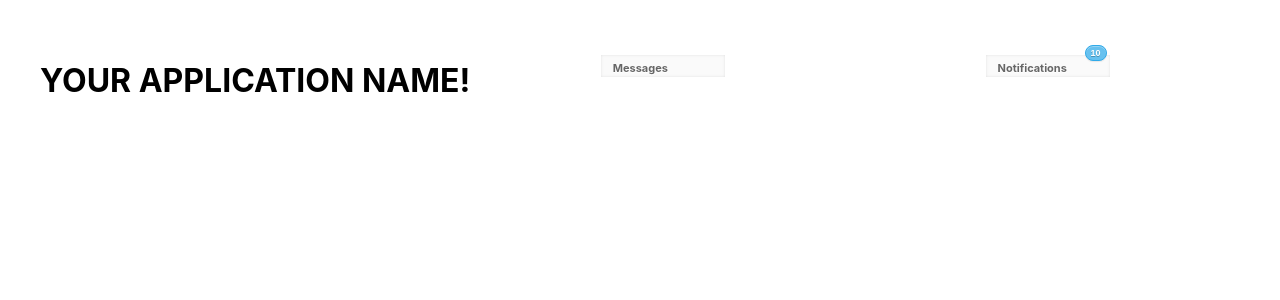
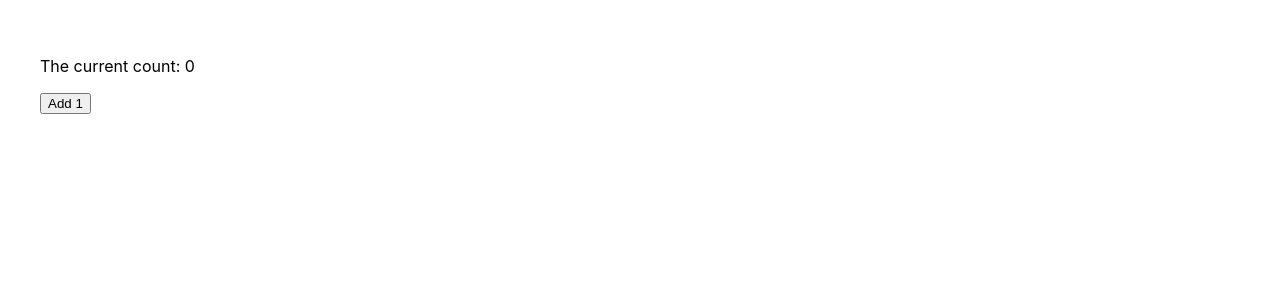
Before and after one commit to challey17/reactPlayground, a React (Create React App) app: page / in a window 1280 px wide. Shown: the top 300 px of the page. Built offline with nearby package versions, Linux system fonts and the light colour scheme.

Commit message:
state drills

```diff
--- a/src/App.js
+++ b/src/App.js
@@ -1,14 +1,12 @@
 import React, { Component } from "react";
 import "./App.css";
-import Messages from "./Messages";
+import Counter from "./state/Counter";
 
 class App extends Component {
   render() {
     return (
       <div className="App">
-        <h1>YOUR APPLICATION NAME!</h1>
-        <Messages name="Messages" unread={0} />
-        <Messages name="Notifications" unread={10} />
+        <Counter count={123} />
       </div>
     );
   }
--- /dev/null
+++ b/src/state/Counter.js
@@ -0,0 +1,26 @@
+import React from "react";
+
+class Counter extends React.Component {
+  constructor(props) {
+    console.log("props in constructor", props);
+    super(props);
+    this.state = { count: 0 };
+  }
+
+  handleButtonClick = () => {
+    console.log("props in handleButtonClick", this.props);
+    console.log("state in handleButtonClick", this.state);
+    this.setState({ count: this.state.count + 1 });
+  };
+
+  render() {
+    return (
+      <div>
+        <p>The current count: {this.state.count}</p>
+        <button onClick={this.handleButtonClick}>Add 1</button>
+      </div>
+    );
+  }
+}
+
+export default Counter;
```
Also changed, not shown: src/state/TheDate.js (added, +27 -0 lines), 1 other file (tests, documents, lock files or other folders).
